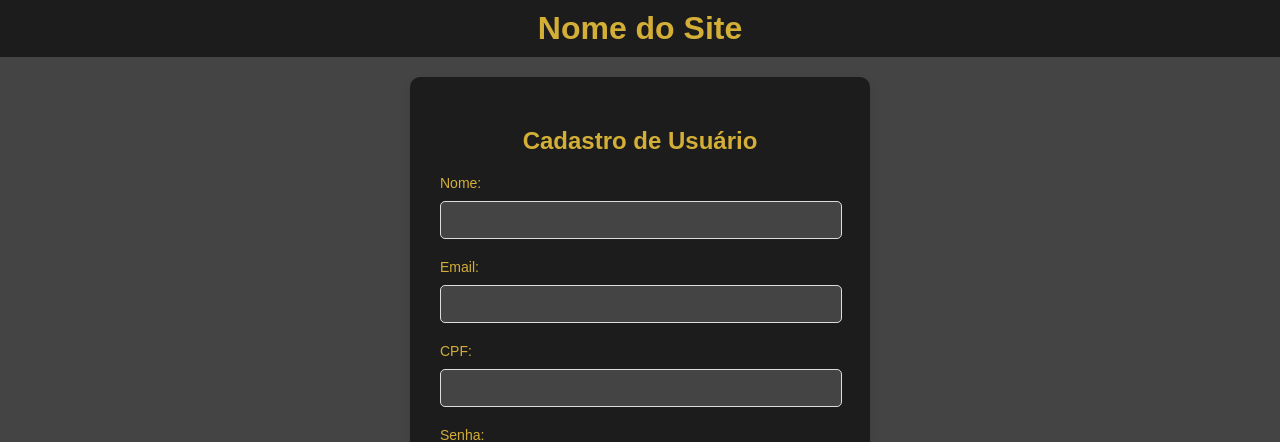
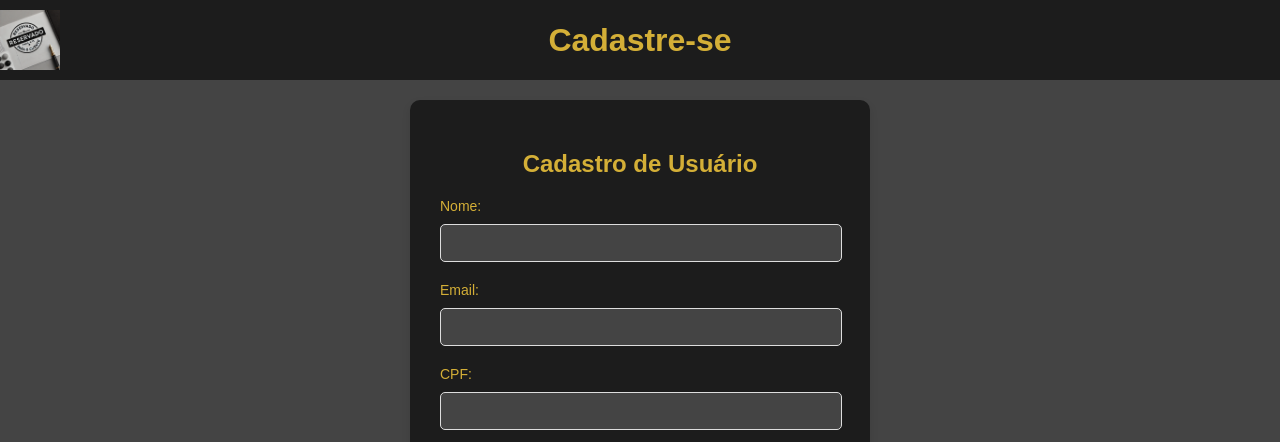
Before and after one commit to thaydionIA/cardapio-dinamico, a PHP site: page /cardapio-dinamico/cadastro.php in a window 1280 px wide. Shown: the top 442 px of the page. Run offline with PHP 8.4, Linux system fonts and the light colour scheme.

Commit message:
versão-2.1

```diff
--- a/cadastro.php
+++ b/cadastro.php
@@ -88,7 +88,10 @@ if ($_SERVER['REQUEST_METHOD'] == 'POST') {
 <body>
 
 <header>
-    <h1>Nome do Site</h1>
+<div style="display: flex; align-items: center; position: relative; width: 100%;">
+    <img src="/cardapio-dinamico/path/logo.jpg" alt="Logo do Site" style="height: 60px; margin-right: 15px;">
+    <h1 style="position: absolute; left: 50%; transform: translateX(-50%); margin: 0;">Cadastre-se</h1>
+</div>
 </header>
 
 <main>
--- a/esqueceu_senha.php
+++ b/esqueceu_senha.php
@@ -65,6 +65,10 @@ if ($_SERVER['REQUEST_METHOD'] == 'POST') {
 <body>
 
 <header>
+<div style="display: flex; align-items: center; position: relative; width: 100%;">
+    <img src="/cardapio-dinamico/path/logo.jpg" alt="Logo do Site" style="height: 60px; margin-right: 15px;">
+    <h1 style="position: absolute; left: 50%; transform: translateX(-50%); margin: 0;">Recuperar Senha</h1>
+</div>
     <h1>Recuperar Senha</h1>
 </header>
 
--- a/login.php
+++ b/login.php
@@ -43,7 +43,10 @@ if ($_SERVER['REQUEST_METHOD'] == 'POST') {
 <body>
 
 <header>
-    <h1>Bem-vindo ao Sistema</h1>
+<div style="display: flex; align-items: center; position: relative; width: 100%;">
+    <img src="/cardapio-dinamico/path/logo.jpg" alt="Logo do Site" style="height: 60px; margin-right: 15px;">
+    <h1 style="position: absolute; left: 50%; transform: translateX(-50%); margin: 0;">Bem-vindo ao Sistema</h1>
+</div>
 </header>
 
 <main>
--- a/redefinir_senha.php
+++ b/redefinir_senha.php
@@ -50,11 +50,15 @@ if ($_SERVER['REQUEST_METHOD'] == 'POST') {
     <meta name="viewport" content="width=device-width, initial-scale=1.0">
     <title>Redefinir Senha</title>
     <link rel="stylesheet" href="/cardapio-dinamico/assets/css/style.css"> <!-- Incluindo seu CSS principal -->
+
 </head>
 <body>
 
 <header>
-    <h1>Redefinir Senha</h1>
+<div style="display: flex; align-items: center; position: relative; width: 100%;">
+    <img src="/cardapio-dinamico/path/logo.jpg" alt="Logo do Site" style="height: 60px; margin-right: 15px;">
+    <h1 style="position: absolute; left: 50%; transform: translateX(-50%); margin: 0;">Redefinir Senha</h1>
+</div>
 </header>
 
 <main>
```
